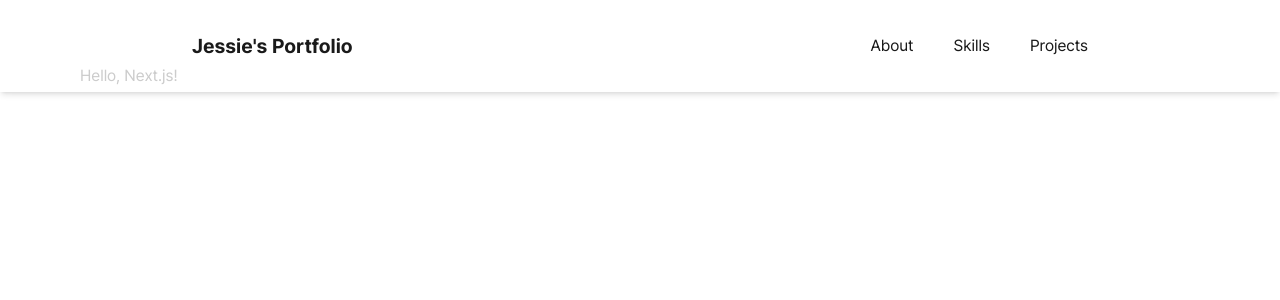
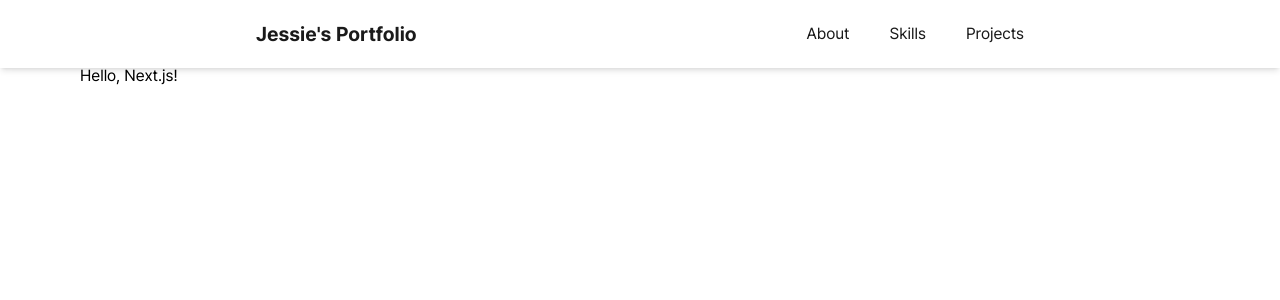
Before and after one commit to Jess-Apr/Portfolio, a Next.js app: page / in a window 1280 px wide. Shown: the top 300 px of the page. Built offline with nearby package versions, Linux system fonts and the light colour scheme.

Commit message:
💄 Design: Header 레이아웃 수정

```diff
--- a/src/components/common/header.tsx
+++ b/src/components/common/header.tsx
@@ -8,8 +8,8 @@ export default function Header() {
     ]
 
     return (
-        <nav className="fixed w-full flex justify-between bg-white bg-opacity-80 text-soft-black py-5 px-20 shadow-md">
-            <div className="w-full mx-auto md:px-12 lg:px-20 xl:px-28 flex justify-between items-center py-3">
+        <nav className="fixed w-full flex justify-between bg-white bg-opacity-80 text-soft-black py-5 shadow-md z-10">
+            <div className="w-full px-12 md:px-28 lg:px-40 xl:px-64 flex justify-between items-center">
                 <span className="text-xl font-bold cursor-default">Jessie's Portfolio</span>
                 <ul className="flex space-x-10 items-center">
                     {tabs.map((tab) => (
```
